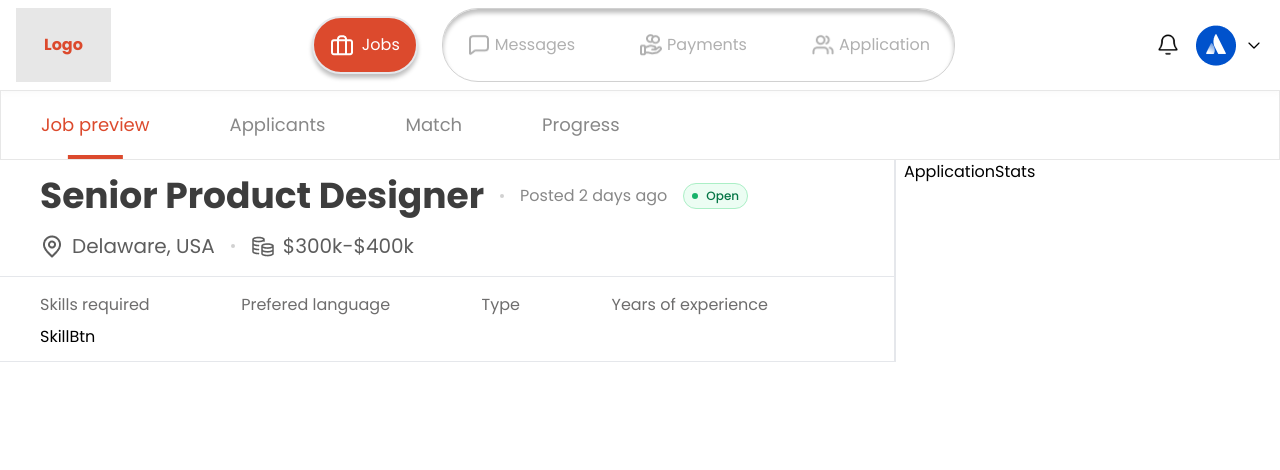
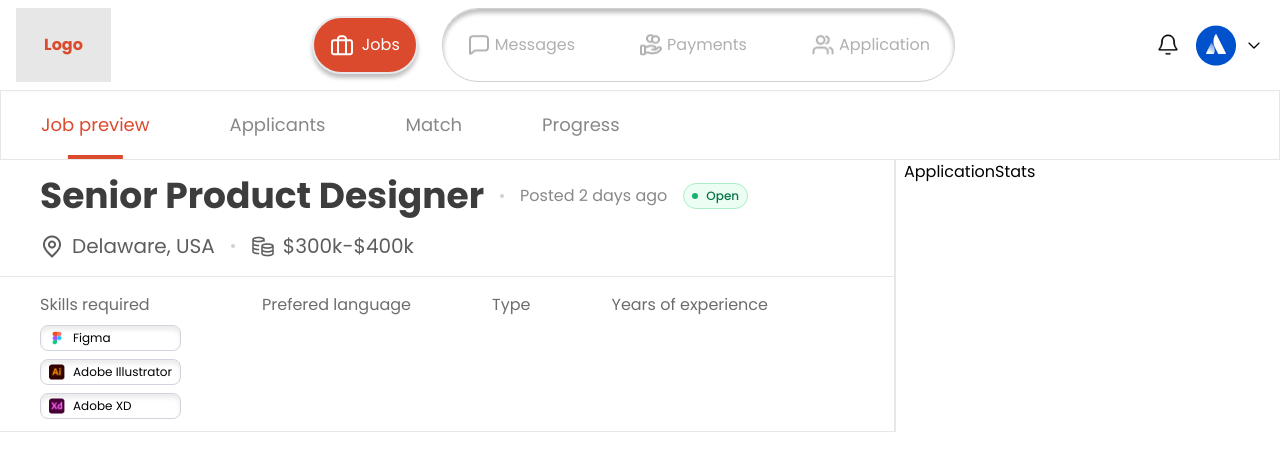
Before and after one commit to Manoj-Kumar-Munda/clade-assignment, a React (Vite) app: page / in a window 1280 px wide. Shown: the top 470 px of the page. Built offline with nearby package versions, Linux system fonts and the light colour scheme.

Commit message:
skillBtn created

```diff
--- a/src/components/JobEligibility.jsx
+++ b/src/components/JobEligibility.jsx
@@ -1,6 +1,8 @@
 import React from "react";
 import SkillBtn from "./SkillBtn";
-import figmaIcon from "../assets/icons/"
+import figmaIcon from "../assets/icons/figma.png";
+import AdobeIllustratorIcon from "../assets/icons/adobeI.png";
+import AdobeXdIcon from "../assets/icons/adobeXd.png";
 
 const JobEligibility = () => {
   return (
@@ -8,11 +10,10 @@ const JobEligibility = () => {
       <div className="mt-4 mb-3 pl-10 flex gap-6 max-w-3xl justify-between">
         <div className="space-y-2">
           <h2 className="text-[#6E6D6D]">Skills required</h2>
-          <div className="flex flex-col gap-1">
-            <SkillBtn  />
-
-
-
+          <div className="flex flex-col gap-2">
+            <SkillBtn icon={figmaIcon} btnTitle={"Figma"} />
+            <SkillBtn icon={AdobeIllustratorIcon} btnTitle={"Adobe Illustrator"} />
+            <SkillBtn icon={AdobeXdIcon} btnTitle={"Adobe XD"} />
           </div>
         </div>
 
--- a/src/components/SkillBtn.jsx
+++ b/src/components/SkillBtn.jsx
@@ -2,7 +2,11 @@ import React from 'react'
 
 const SkillBtn = ({ icon, btnTitle}) => {
   return (
-    <div>SkillBtn</div>
+    <div className='flex items-center gap-2 shadow-skills-btn py-1 px-2 border border-[#D0D5DD] rounded-lg'>
+        <img src={icon} alt={btnTitle} className='w-4 h-4' />
+        <span className='text-xs'>{btnTitle}</span>
+
+    </div>
   )
 }
 
--- a/tailwind.config.js
+++ b/tailwind.config.js
@@ -15,6 +15,7 @@ export default {
         "light-gray": "#888888"
       },
       boxShadow: {
+        "skills-btn" : "0px 4px 4px 0px #00000014 inset",
         "btn" : "0px 4px 4px 0px #00000040",
         "nav-inset": "0px 4px 4px 0px #00000040 inset",
         "header" : "0px 4px 4px 0px #D9D9D91A"
```
